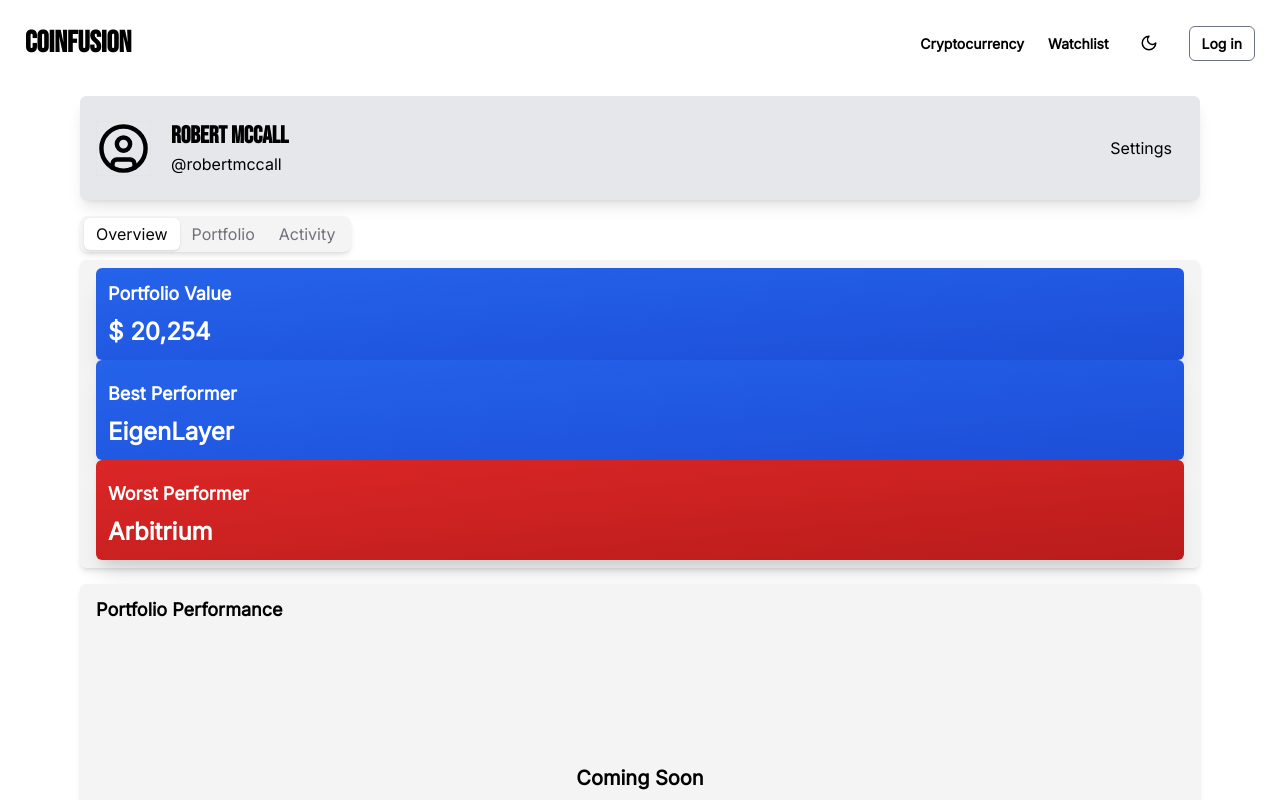
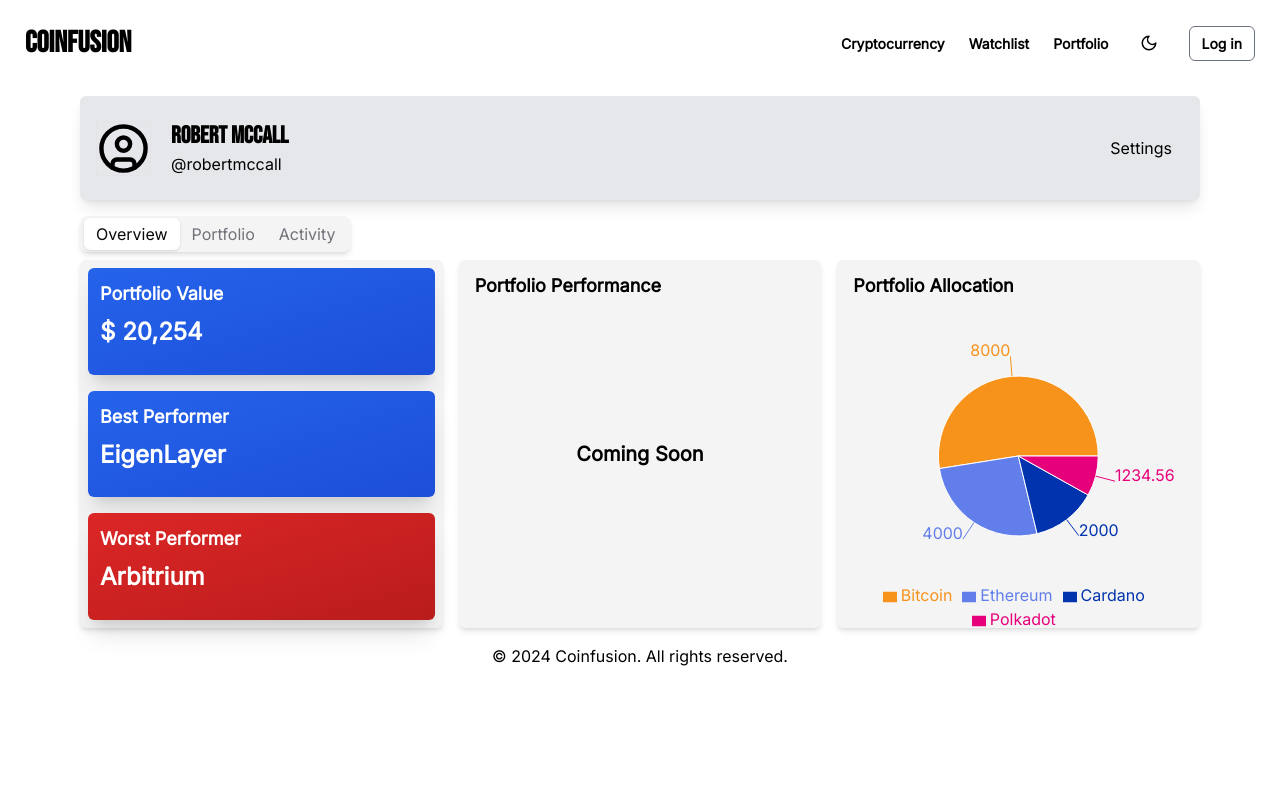
Before and after one commit to emshivam01/coinfusion, a Next.js app: page /profile in a window 1280 px wide. Shown: the top 800 px of the page. Built offline with nearby package versions, Linux system fonts and the light colour scheme; what tailwindcss-filters would draw is missing.

Commit message:
add changes to profile page and app config

```diff
--- a/package.json
+++ b/package.json
@@ -9,12 +9,16 @@
     "lint": "next lint"
   },
   "dependencies": {
+    "@radix-ui/react-accordion": "^1.2.1",
     "@radix-ui/react-dialog": "^1.1.2",
     "@radix-ui/react-icons": "^1.3.0",
+    "@radix-ui/react-label": "^2.1.0",
+    "@radix-ui/react-select": "^2.1.2",
     "@radix-ui/react-slot": "^1.1.0",
     "@radix-ui/react-switch": "^1.1.0",
     "@radix-ui/react-tabs": "^1.1.1",
     "@radix-ui/react-toast": "^1.2.1",
+    "@radix-ui/react-tooltip": "^1.1.4",
     "@reduxjs/toolkit": "^2.2.7",
     "@tsparticles/engine": "^3.5.0",
     "@tsparticles/react": "^3.0.0",
--- a/src/app/profile/page.tsx
+++ b/src/app/profile/page.tsx
@@ -61,12 +61,12 @@ export default function Profile() {
   // }, []);
 
   return (
-    <div className="mt-24 px-20">
+    <div className="mt-24 px-6 md:px-20">
       <ProfileHead />
 
       <div className="mt-4">
         <Tabs defaultValue="account" className="w-full">
-          <TabsList className=" dark:bg-[#253041] shadow-md">
+          <TabsList className="  dark:bg-[#253041] shadow-md">
             <TabsTrigger className="text-base" value="account">
               Overview
             </TabsTrigger>
--- a/src/components/Navbar.tsx
+++ b/src/components/Navbar.tsx
@@ -45,6 +45,8 @@ const Navbar = () => {
         <Link href="/cryptocurrency">Cryptocurrency</Link>
         <Link href="/watchlist">Watchlist</Link>
 
+        <Link href="/portfolio">Portfolio</Link>
+
         <button
           onClick={toggleTheme}
           className="p-1.5 text-base text-black dark:text-white font-bold rounded-md hover:bg-gray-200 dark:hover:bg-gray-700"
--- a/src/components/ProfileComponents/Activity.tsx
+++ b/src/components/ProfileComponents/Activity.tsx
@@ -10,7 +10,7 @@ import {
 
 const Activity = () => {
   return (
-    <div className="py-1 dark:bg-[#1f2937] p-4 w-full h-[400px] ">
+    <div className="py-1 dark:bg-[#1f2937] p-4 w-full  ">
       <Table>
         {/* <TableCaption>A list of your recent invoices.</TableCaption> */}
         <TableHeader>
--- a/src/components/ProfileComponents/Overview.tsx
+++ b/src/components/ProfileComponents/Overview.tsx
@@ -38,20 +38,20 @@ const portfolioData = [
 
 const Overview = () => {
   return (
-    <div className="grid gap-4 w-full ">
+    <div className="grid md:grid-cols-3 gap-4 w-full ">
       {/* Value & Statistics */}
 
-      <div className="  py-2 flex md:flex-col  justify-evenly bg-[#f4f4f5] dark:bg-[#1f2937] text-white dark:text-white p-4 w-full rounded-md  shadow-md">
+      <div className="p-2 grid gap-4 bg-[#f4f4f5] dark:bg-[#1f2937] text-white dark:text-white  w-full rounded-md  shadow-md">
         <div className="p-3  bg-gradient-to-br from-blue-600 to-blue-700 border-blue-500  rounded-md shadow-xl ">
           <p className="mb-2 text-lg font-semibold">Portfolio Value</p>
           <p className="text-2xl font-bold"> $ 20,254</p>
         </div>
         <div className="p-3 bg-gradient-to-br from-blue-600 to-blue-700 border-blue-500  rounded-md shadow-xl">
-          <p className="my-2  text-lg font-semibold">Best Performer</p>
+          <p className="mb-2 text-lg font-semibold">Best Performer</p>
           <p className="text-2xl font-bold"> EigenLayer</p>
         </div>
         <div className="p-3 bg-gradient-to-br from-red-600 to-red-700 border-red-500 rounded-md shadow-xl">
-          <p className="my-2  text-lg font-semibold ">Worst Performer</p>
+          <p className="mb-2  text-lg font-semibold ">Worst Performer</p>
           <p className="text-2xl font-bold"> Arbitrium</p>
         </div>
       </div>
--- a/src/components/ProfileComponents/Portfolio.tsx
+++ b/src/components/ProfileComponents/Portfolio.tsx
@@ -10,7 +10,7 @@ import {
 
 const Portfolio = () => {
   return (
-    <div className="py-1 dark:bg-[#1f2937] p-4 w-full h-[300px] ">
+    <div className="py-1 dark:bg-[#1f2937] p-4 w-full ">
       <Table>
         {/* <TableCaption>A list of your recent invoices.</TableCaption> */}
         <TableHeader>
--- /dev/null
+++ b/src/components/ui/card.tsx
@@ -0,0 +1,76 @@
+import * as React from "react"
+
+import { cn } from "@/lib/utils"
+
+const Card = React.forwardRef<
+  HTMLDivElement,
+  React.HTMLAttributes<HTMLDivElement>
+>(({ className, ...props }, ref) => (
+  <div
+    ref={ref}
+    className={cn(
+      "rounded-xl border bg-card text-card-foreground shadow",
+      className
+    )}
+    {...props}
+  />
+))
+Card.displayName = "Card"
+
+const CardHeader = React.forwardRef<
+  HTMLDivElement,
+  React.HTMLAttributes<HTMLDivElement>
+>(({ className, ...props }, ref) => (
+  <div
+    ref={ref}
+    className={cn("flex flex-col space-y-1.5 p-6", className)}
+    {...props}
+  />
+))
+CardHeader.displayName = "CardHeader"
+
+const CardTitle = React.forwardRef<
+  HTMLDivElement,
+  React.HTMLAttributes<HTMLDivElement>
+>(({ className, ...props }, ref) => (
+  <div
+    ref={ref}
+    className={cn("font-semibold leading-none tracking-tight", className)}
+    {...props}
+  />
+))
+CardTitle.displayName = "CardTitle"
+
+const CardDescription = React.forwardRef<
+  HTMLDivElement,
+  React.HTMLAttributes<HTMLDivElement>
+>(({ className, ...props }, ref) => (
+  <div
+    ref={ref}
+    className={cn("text-sm text-muted-foreground", className)}
+    {...props}
+  />
+))
+CardDescription.displayName = "CardDescription"
+
+const CardContent = React.forwardRef<
+  HTMLDivElement,
+  React.HTMLAttributes<HTMLDivElement>
+>(({ className, ...props }, ref) => (
+  <div ref={ref} className={cn("p-6 pt-0", className)} {...props} />
+))
+CardContent.displayName = "CardContent"
+
+const CardFooter = React.forwardRef<
+  HTMLDivElement,
+  React.HTMLAttributes<HTMLDivElement>
+>(({ className, ...props }, ref) => (
+  <div
+    ref={ref}
+    className={cn("flex items-center p-6 pt-0", className)}
+    {...props}
+  />
+))
+CardFooter.displayName = "CardFooter"
+
+export { Card, CardHeader, CardFooter, CardTitle, CardDescription, CardContent }
--- /dev/null
+++ b/src/components/ui/input.tsx
@@ -0,0 +1,22 @@
+import * as React from "react"
+
+import { cn } from "@/lib/utils"
+
+const Input = React.forwardRef<HTMLInputElement, React.ComponentProps<"input">>(
+  ({ className, type, ...props }, ref) => {
+    return (
+      <input
+        type={type}
+        className={cn(
+          "flex h-9 w-full rounded-md border border-input bg-transparent px-3 py-1 text-base shadow-sm transition-colors file:border-0 file:bg-transparent file:text-sm file:font-medium file:text-foreground placeholder:text-muted-foreground focus-visible:outline-none focus-visible:ring-1 focus-visible:ring-ring disabled:cursor-not-allowed disabled:opacity-50 md:text-sm",
+          className
+        )}
+        ref={ref}
+        {...props}
+      />
+    )
+  }
+)
+Input.displayName = "Input"
+
+export { Input }
--- /dev/null
+++ b/src/components/ui/label.tsx
@@ -0,0 +1,26 @@
+"use client"
+
+import * as React from "react"
+import * as LabelPrimitive from "@radix-ui/react-label"
+import { cva, type VariantProps } from "class-variance-authority"
+
+import { cn } from "@/lib/utils"
+
+const labelVariants = cva(
+  "text-sm font-medium leading-none peer-disabled:cursor-not-allowed peer-disabled:opacity-70"
+)
+
+const Label = React.forwardRef<
+  React.ElementRef<typeof LabelPrimitive.Root>,
+  React.ComponentPropsWithoutRef<typeof LabelPrimitive.Root> &
+    VariantProps<typeof labelVariants>
+>(({ className, ...props }, ref) => (
+  <LabelPrimitive.Root
+    ref={ref}
+    className={cn(labelVariants(), className)}
+    {...props}
+  />
+))
+Label.displayName = LabelPrimitive.Root.displayName
+
+export { Label }
--- a/tailwind.config.ts
+++ b/tailwind.config.ts
@@ -53,29 +53,53 @@ const config: Config = {
     			}
     		},
     		animation: {
-				orbit: "orbit calc(var(--duration)*1s) linear infinite",
-				marquee: "marquee var(--duration) linear infinite",
-				"marquee-vertical": "marquee-vertical var(--duration) linear infinite",
+    			orbit: 'orbit calc(var(--duration)*1s) linear infinite',
+    			marquee: 'marquee var(--duration) linear infinite',
+    			'marquee-vertical': 'marquee-vertical var(--duration) linear infinite',
+    			'accordion-down': 'accordion-down 0.2s ease-out',
+    			'accordion-up': 'accordion-up 0.2s ease-out'
     		},
     		keyframes: {
     			orbit: {
-					"0%": {
-						transform:
-							"rotate(0deg) translateY(calc(var(--radius) * 1px)) rotate(0deg)",
+    				'0%': {
+    					transform: 'rotate(0deg) translateY(calc(var(--radius) * 1px)) rotate(0deg)'
     				},
-					"100%": {
-						transform:
-							"rotate(360deg) translateY(calc(var(--radius) * 1px)) rotate(-360deg)",
-					},
+    				'100%': {
+    					transform: 'rotate(360deg) translateY(calc(var(--radius) * 1px)) rotate(-360deg)'
+    				}
     			},
     			marquee: {
-					from: { transform: "translateX(0)" },
-					to: { transform: "translateX(calc(-100% - var(--gap)))" },
+    				from: {
+    					transform: 'translateX(0)'
     				},
-				"marquee-vertical": {
-					from: { transform: "translateY(0)" },
-					to: { transform: "translateY(calc(-100% - var(--gap)))" },
+    				to: {
+    					transform: 'translateX(calc(-100% - var(--gap)))'
+    				}
     			},
+    			'marquee-vertical': {
+    				from: {
+    					transform: 'translateY(0)'
+    				},
+    				to: {
+    					transform: 'translateY(calc(-100% - var(--gap)))'
+    				}
+    			},
+    			'accordion-down': {
+    				from: {
+    					height: '0'
+    				},
+    				to: {
+    					height: 'var(--radix-accordion-content-height)'
+    				}
+    			},
+    			'accordion-up': {
+    				from: {
+    					height: 'var(--radix-accordion-content-height)'
+    				},
+    				to: {
+    					height: '0'
+    				}
+    			}
     		},
     		borderRadius: {
     			lg: 'var(--radius)',
```
Also changed, not shown: 1 other file (tests, documents, lock files or other folders). Lines whose indentation alone changed are shown as unchanged.
